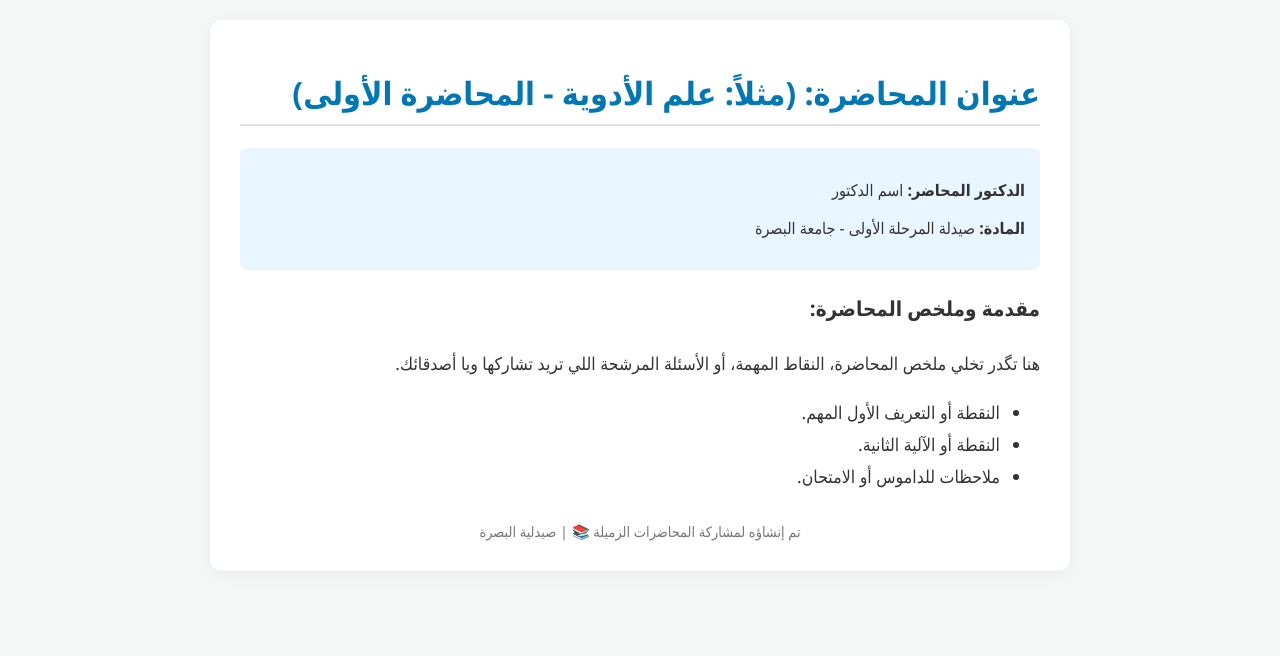
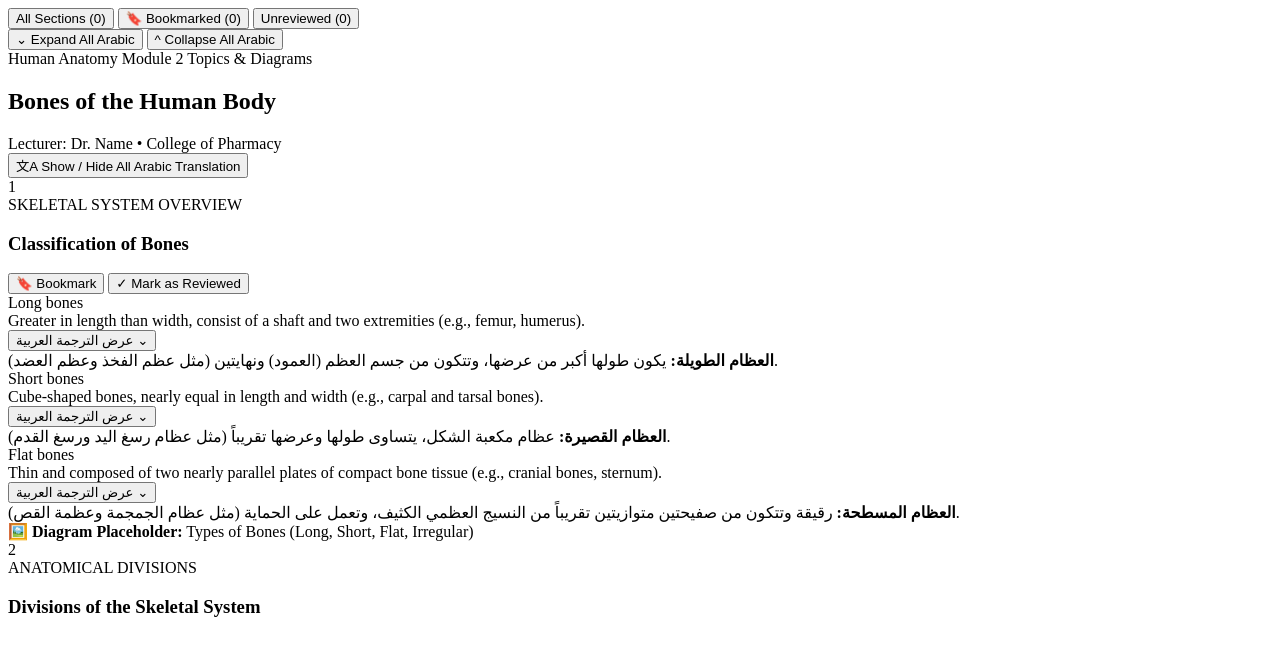
Before and after one commit to Hassan-Aqeel34/Medical-Terminology-, a plain HTML site: page index.html in a window 1280 px wide. Drawn offline with Linux system fonts and the light colour scheme.

Commit message:
Update index.html

```diff
--- a/index.html
+++ b/index.html
@@ -1,42 +1,81 @@
-<!DOCTYPE html>
-<html lang="ar" dir="rtl">
-<head>
-    <meta charset="UTF-8">
-    <meta name="viewport" content="width=device-width, initial-scale=1.0">
-    <title>محاضرات الصيدلة - المرحلة الأولى</title>
-    <style>
-        body { font-family: 'Segoe UI', Tahoma, Geneva, Verdana, sans-serif; background-color: #f4f7f6; color: #333; margin: 0; padding: 20px; }
-        .container { max-width: 800px; margin: 0 auto; background: white; padding: 30px; border-radius: 12px; box-shadow: 0 4px 15px rgba(0,0,0,0.05); }
-        h1 { color: #0077b6; border-bottom: 2px solid #e0e0e0; padding-bottom: 10px; }
-        .lecture-info { background: #e9f5ff; padding: 15px; border-radius: 8px; margin-bottom: 20px; }
-        .content { line-height: 1.8; font-size: 1.1em; }
-        .footer { text-align: center; margin-top: 30px; color: #777; font-size: 0.9em; }
-    </style>
-</head>
-<body>
+<!-- Filter Tabs -->
+<div class="filter-tabs">
+    <button class="tab-btn active" onclick="setFilter('all', this)">All Sections (<span id="count-all">0</span>)</button>
+    <button class="tab-btn" onclick="setFilter('bookmarked', this)">🔖 Bookmarked (<span id="count-bookmarked">0</span>)</button>
+    <button class="tab-btn" onclick="setFilter('unreviewed', this)">Unreviewed (<span id="count-unreviewed">0</span>)</button>
+</div>
 
-    <div class="container">
-        <h1>عنوان المحاضرة: (مثلاً: علم الأدوية - المحاضرة الأولى)</h1>
+<!-- Global Arabic Controls -->
+<div class="arabic-controls">
+    <button class="ctrl-btn" onclick="toggleAllArabic(true)">⌄ Expand All Arabic</button>
+    <button class="ctrl-btn" onclick="toggleAllArabic(false)">^ Collapse All Arabic</button>
+</div>
 
-        <div class="lecture-info">
-            <p><strong>الدكتور المحاضر:</strong> اسم الدكتور</p>
-            <p><strong>المادة:</strong> صيدلة المرحلة الأولى - جامعة البصرة</p>
+<!-- Hero Banner -->
+<div class="hero-card">
+    <div class="hero-badges">
+        <span class="badge">Human Anatomy Module</span>
+        <span class="badge" id="hero-topics-badge">2 Topics & Diagrams</span>
+    </div>
+    <h2>Bones of the Human Body</h2>
+    <div class="hero-meta">Lecturer: Dr. Name • <span>College of Pharmacy</span></div>
+    <button class="hero-translate-btn" onclick="toggleAllArabic()">文A Show / Hide All Arabic Translation</button>
+</div>
+
+<!-- Sections Container -->
+<div id="sectionsContainer">
+
+    <!-- SECTION 1 -->
+    <div class="section-card" data-bookmarked="false" data-reviewed="false">
+        <div class="section-header">
+            <div class="section-num">1</div>
+            <div class="section-title-area">
+                <span>SKELETAL SYSTEM OVERVIEW</span>
+                <h3>Classification of Bones</h3>
+            </div>
         </div>
 
-        <div class="content">
-            <h3>مقدمة وملخص المحاضرة:</h3>
-            <p>هنا تگدر تخلي ملخص المحاضرة، النقاط المهمة، أو الأسئلة المرشحة اللي تريد تشاركها ويا أصدقائك.</p>
-            <ul>
-                <li>النقطة أو التعريف الأول المهم.</li>
-                <li>النقطة أو الآلية الثانية.</li>
-                <li>ملاحظات للداموس أو الامتحان.</li>
-            </ul>
+        <div class="card-actions">
+            <button class="action-btn bookmark-btn" onclick="toggleBookmark(this)">🔖 Bookmark</button>
+            <button class="action-btn review-btn" onclick="toggleReview(this)">✓ Mark as Reviewed</button>
         </div>
 
-        <div class="footer">
-            تم إنشاؤه لمشاركة المحاضرات الزميلة 📚 | صيدلية البصرة
+        <div class="item-list">
+            <div class="content-item">
+                <div class="item-en">Long bones</div>
+                <div class="item-desc">Greater in length than width, consist of a shaft and two extremities (e.g., femur, humerus).</div>
+                <button class="toggle-ar-btn" onclick="toggleSingleArabic(this)">عرض الترجمة العربية ⌄</button>
+                <div class="item-ar"><strong>العظام الطويلة:</strong> يكون طولها أكبر من عرضها، وتتكون من جسم العظم (العمود) ونهايتين (مثل عظم الفخذ وعظم العضد).</div>
+            </div>
+
+            <div class="content-item">
+                <div class="item-en">Short bones</div>
+                <div class="item-desc">Cube-shaped bones, nearly equal in length and width (e.g., carpal and tarsal bones).</div>
+                <button class="toggle-ar-btn" onclick="toggleSingleArabic(this)">عرض الترجمة العربية ⌄</button>
+                <div class="item-ar"><strong>العظام القصيرة:</strong> عظام مكعبة الشكل، يتساوى طولها وعرضها تقريباً (مثل عظام رسغ اليد ورسغ القدم).</div>
+            </div>
+
+            <div class="content-item">
+                <div class="item-en">Flat bones</div>
+                <div class="item-desc">Thin and composed of two nearly parallel plates of compact bone tissue (e.g., cranial bones, sternum).</div>
+                <button class="toggle-ar-btn" onclick="toggleSingleArabic(this)">عرض الترجمة العربية ⌄</button>
+                <div class="item-ar"><strong>العظام المسطحة:</strong> رقيقة وتتكون من صفيحتين متوازيتين تقريباً من النسيج العظمي الكثيف، وتعمل على الحماية (مثل عظام الجمجمة وعظمة القص).</div>
+            </div>
+        </div>
+
+        <div class="diagram-box">
+            🖼️ <strong>Diagram Placeholder:</strong> Types of Bones (Long, Short, Flat, Irregular)
         </div>
     </div>
 
-</body>
-</html>
+    <!-- SECTION 2 -->
+    <div class="section-card" data-bookmarked="false" data-reviewed="false">
+        <div class="section-header">
+            <div class="section-num">2</div>
+            <div class="section-title-area">
+                <span>ANATOMICAL DIVISIONS</span>
+                <h3>Divisions of the Skeletal System</h3>
+            </div>
+        </div>
+
+        <div class="card-actions">
```
